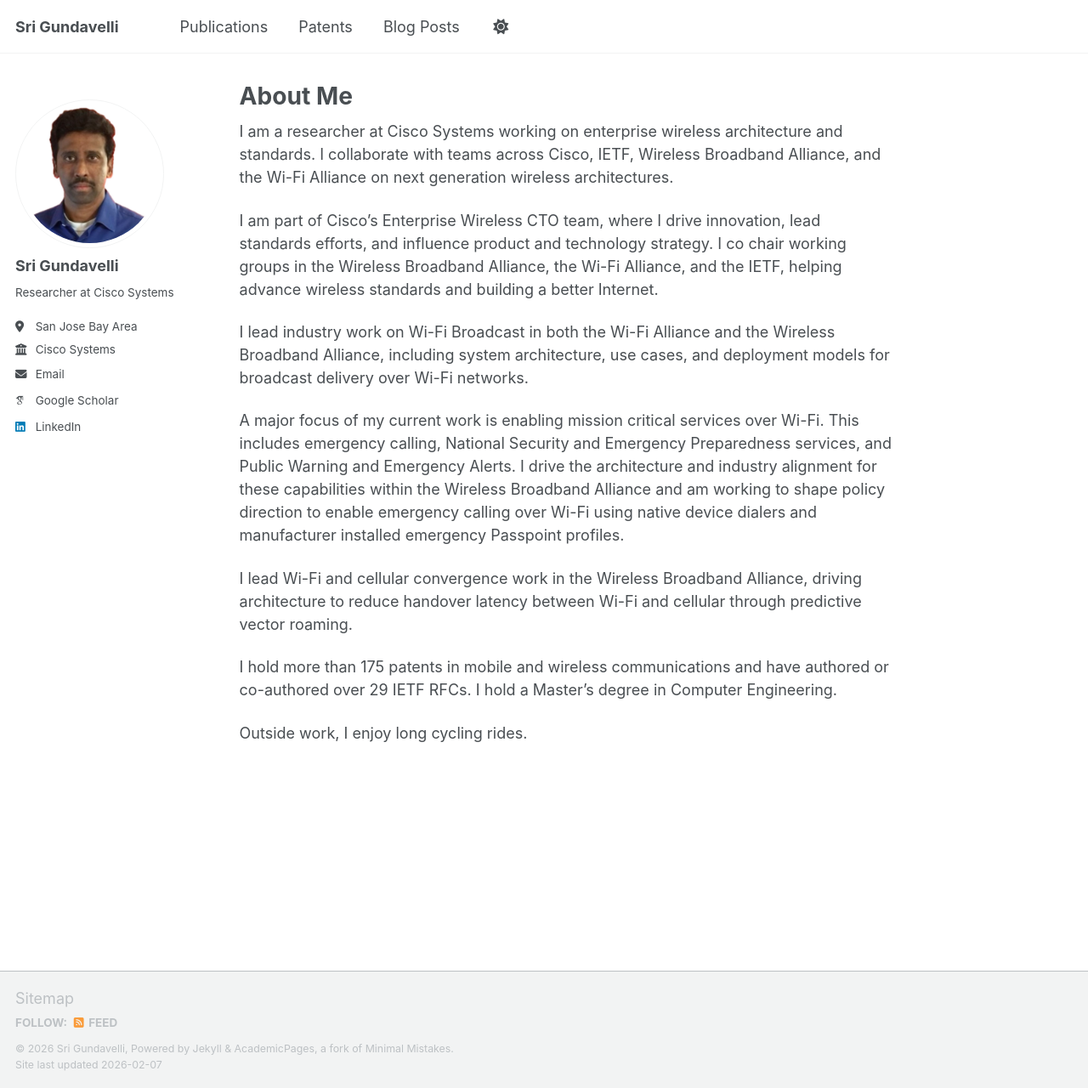
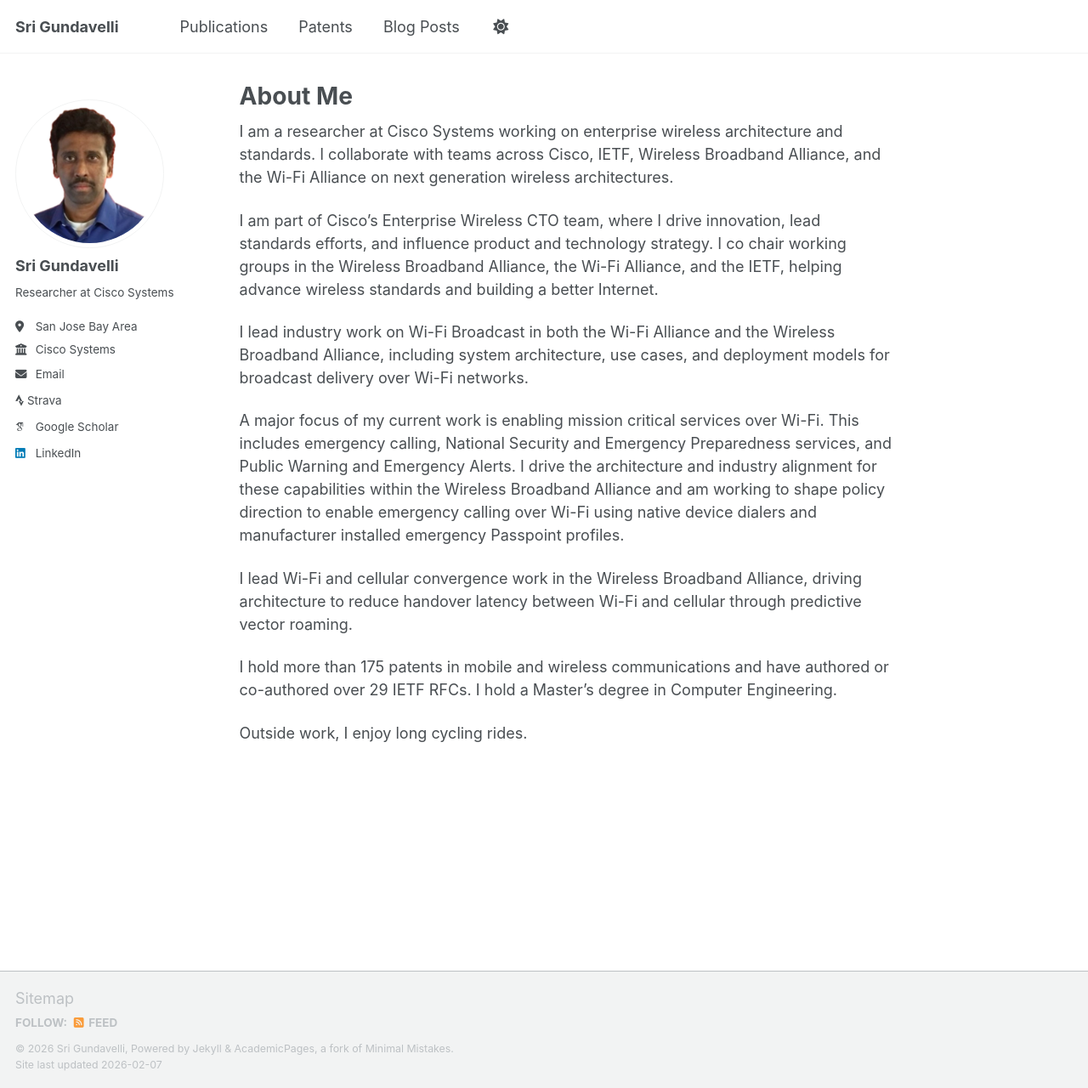
Before and after one commit to srigundavelli/srigundavelli.github.io, a Jekyll site: the page built from _pages/about.md, in a window 1280 px wide and 1280 px high. Shown: the whole window at 85% size. Built offline with Jekyll 4.4.1, drawn with Linux system fonts in a browser that asks for light colours; some web fonts are replaced; a script that is not in the unit is left out.

Commit message:
Update author-profile.html

```diff
--- a/_includes/author-profile.html
+++ b/_includes/author-profile.html
@@ -37,6 +37,13 @@
         <li><a href="mailto:{{ author.email }}"><i class="fas fa-fw fa-envelope icon-pad-right" aria-hidden="true"></i>{{ site.data.ui-text[site.locale].email_label | default: "Email" }}</a></li>
       {% endif %}
 
+{% if author.strava %}
+<li>
+  <a href="{{ author.strava }}" rel="nofollow noopener noreferrer">
+    <i class="fab fa-strava" aria-hidden="true"></i> Strava
+  </a>
+</li>
+{% endif %}
 
 
       <!-- Font Awesome and Academicons icons / Academic websites -->
```
